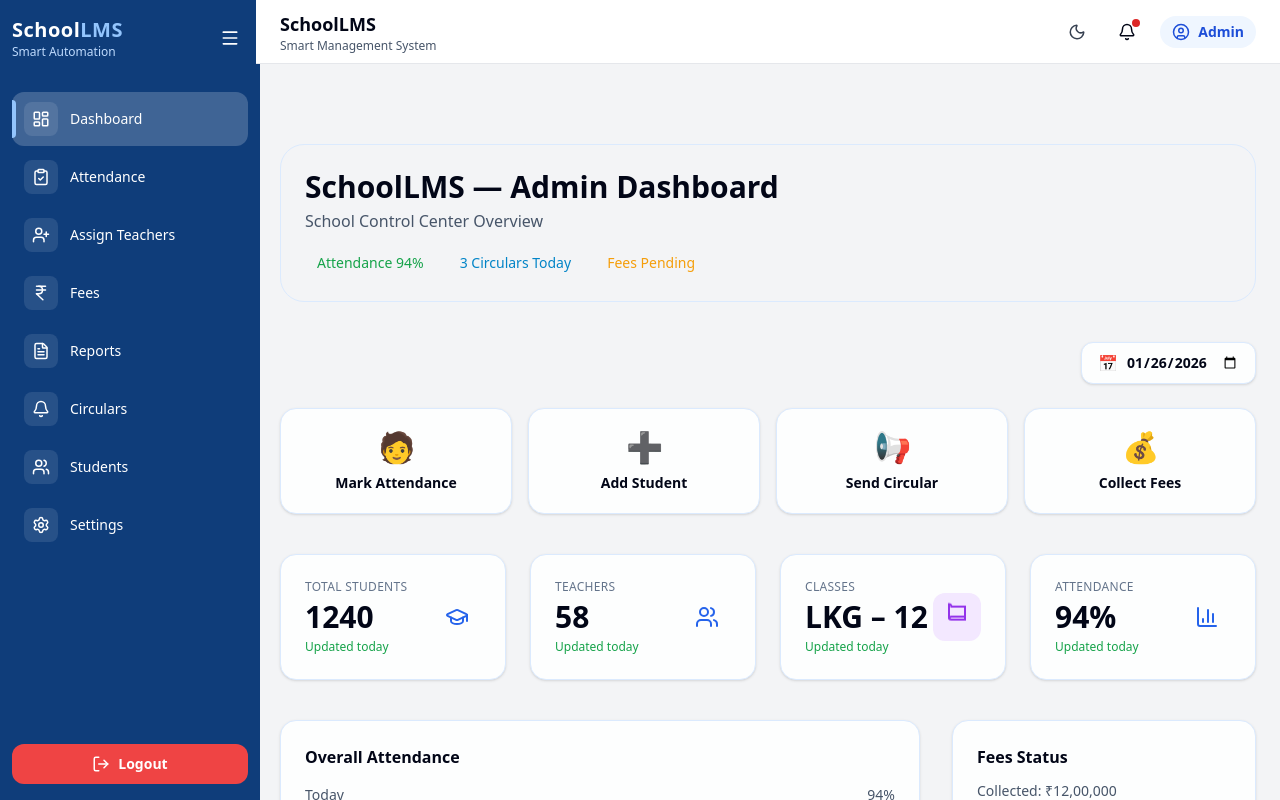
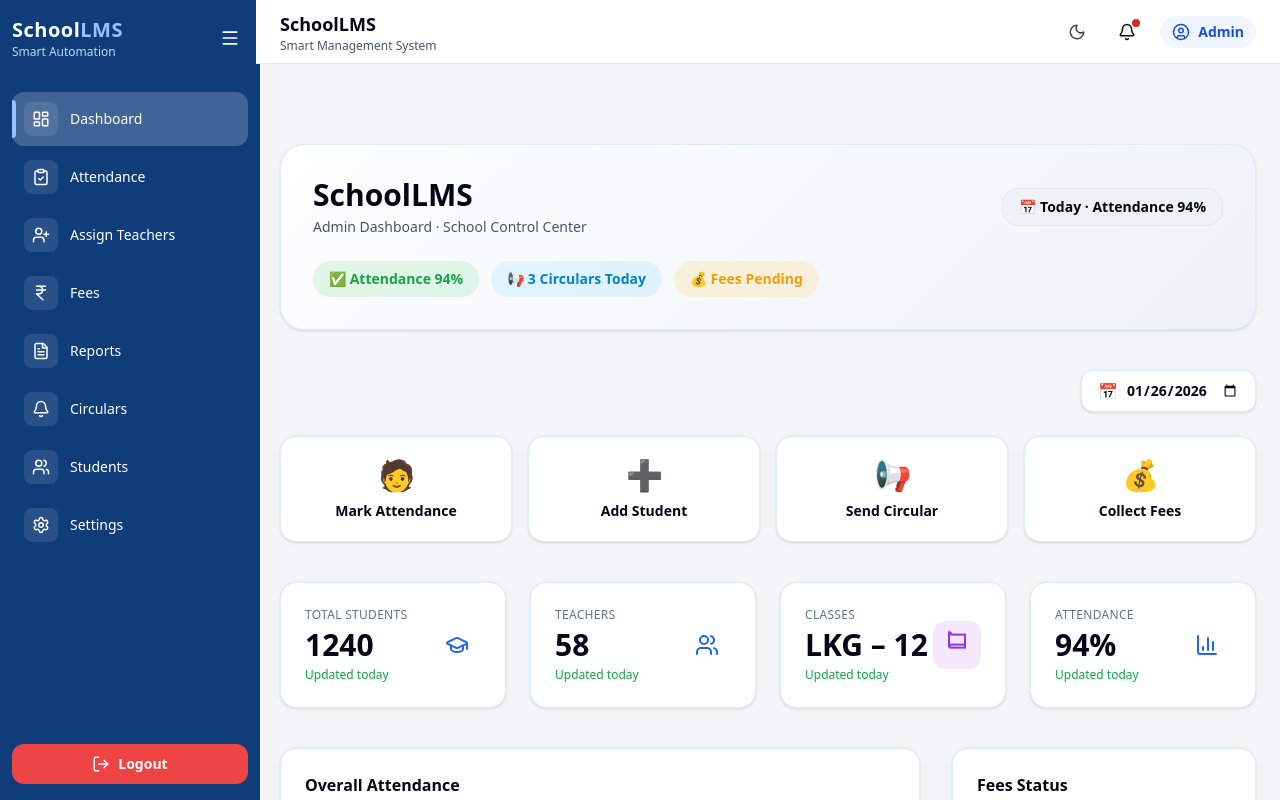
Before and after one commit to mdaroyaltech/school-automation, a React (Create React App) app: page / in a window 1280 px wide. Both pictures are taken after a click on the button "Sign In to Dashboard". Shown: the top 800 px of the page. Built offline with nearby package versions, Linux system fonts and the light colour scheme.

Commit message:
Admin Fix

```diff
--- a/src/pages/AdminDashboard.jsx
+++ b/src/pages/AdminDashboard.jsx
@@ -109,26 +109,72 @@ useEffect(() => {
   return (
     <DashboardLayout user={user} setUser={setUser}>
      {/* ================= HERO HEADER ================= */}
-      <div className="mb-10 p-6 rounded-3xl bg-gradient-to-r from-accent/10 to-transparent border border-cardBorder">
-        <h1 className="text-3xl font-bold text-textPrimary">
-          {schoolName} — Admin Dashboard
+<div
+  className="mb-10 rounded-3xl p-6 md:p-8 shadow"
+  style={{
+    background:
+      "linear-gradient(135deg, var(--bg-card), var(--bg-page))",
+    border: "1px solid var(--border-card)",
+  }}
+>
+  {/* TOP ROW */}
+  <div className="flex flex-col md:flex-row md:items-center md:justify-between gap-4">
+    <div>
+      <h1 className="text-3xl font-bold text-[color:var(--text-primary)]">
+        {schoolName}
       </h1>
-        <p className="text-textSecondary mt-1">
-          School Control Center Overview
+      <p className="text-sm mt-1 text-[color:var(--text-secondary)]">
+        Admin Dashboard · School Control Center
       </p>
+    </div>
 
-        <div className="flex flex-wrap gap-3 mt-4 text-sm">
-          <span className="bg-success/10 text-success px-3 py-1 rounded-full">
-            Attendance {attendance}%
+    {/* QUICK STATUS */}
+    <div
+      className="px-4 py-2 rounded-2xl text-sm font-semibold"
+      style={{
+        background: "var(--bg-page)",
+        color: "var(--text-primary)",
+        border: "1px solid var(--border-default)",
+      }}
+    >
+      📅 Today · Attendance {attendance}%
+    </div>
+  </div>
+
+  {/* STATS PILLS */}
+  <div className="flex flex-wrap gap-3 mt-6">
+    <span
+      className="px-4 py-2 rounded-full text-sm font-semibold"
+      style={{
+        background: "rgba(34,197,94,0.12)",
+        color: "var(--success)",
+      }}
+    >
+      ✅ Attendance {attendance}%
     </span>
-          <span className="bg-info/10 text-info px-3 py-1 rounded-full">
-            {summary.circulars} Circulars Today
+
+    <span
+      className="px-4 py-2 rounded-full text-sm font-semibold"
+      style={{
+        background: "rgba(56,189,248,0.12)",
+        color: "var(--info)",
+      }}
+    >
+      📢 {summary.circulars} Circulars Today
     </span>
-          <span className="bg-warning/10 text-warning px-3 py-1 rounded-full">
-            Fees Pending
+
+    <span
+      className="px-4 py-2 rounded-full text-sm font-semibold"
+      style={{
+        background: "rgba(251,191,36,0.15)",
+        color: "var(--warning)",
+      }}
+    >
+      💰 Fees Pending
     </span>
   </div>
 </div>
+
 
       {/* ================= DATE SELECT ================= */}
       <div className="flex justify-end mb-6">
```
Lines whose indentation alone changed are shown as unchanged.
